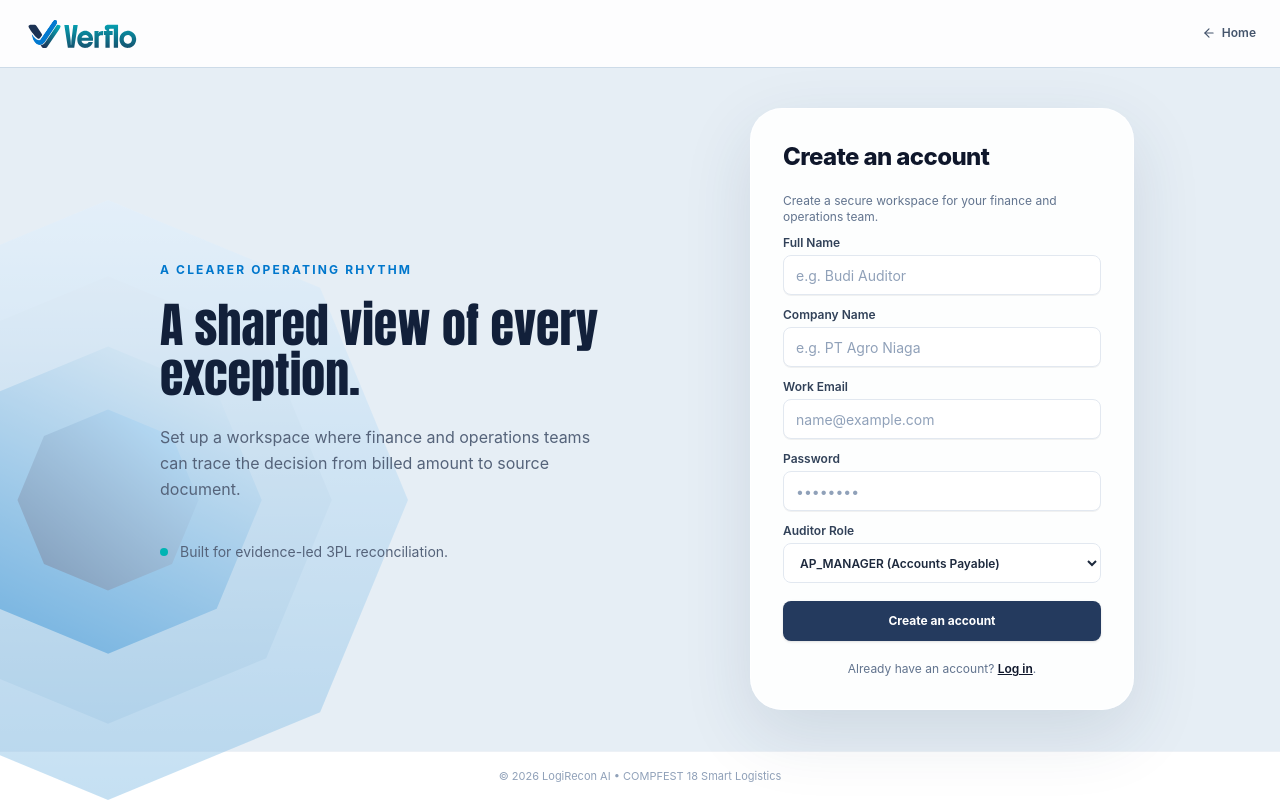
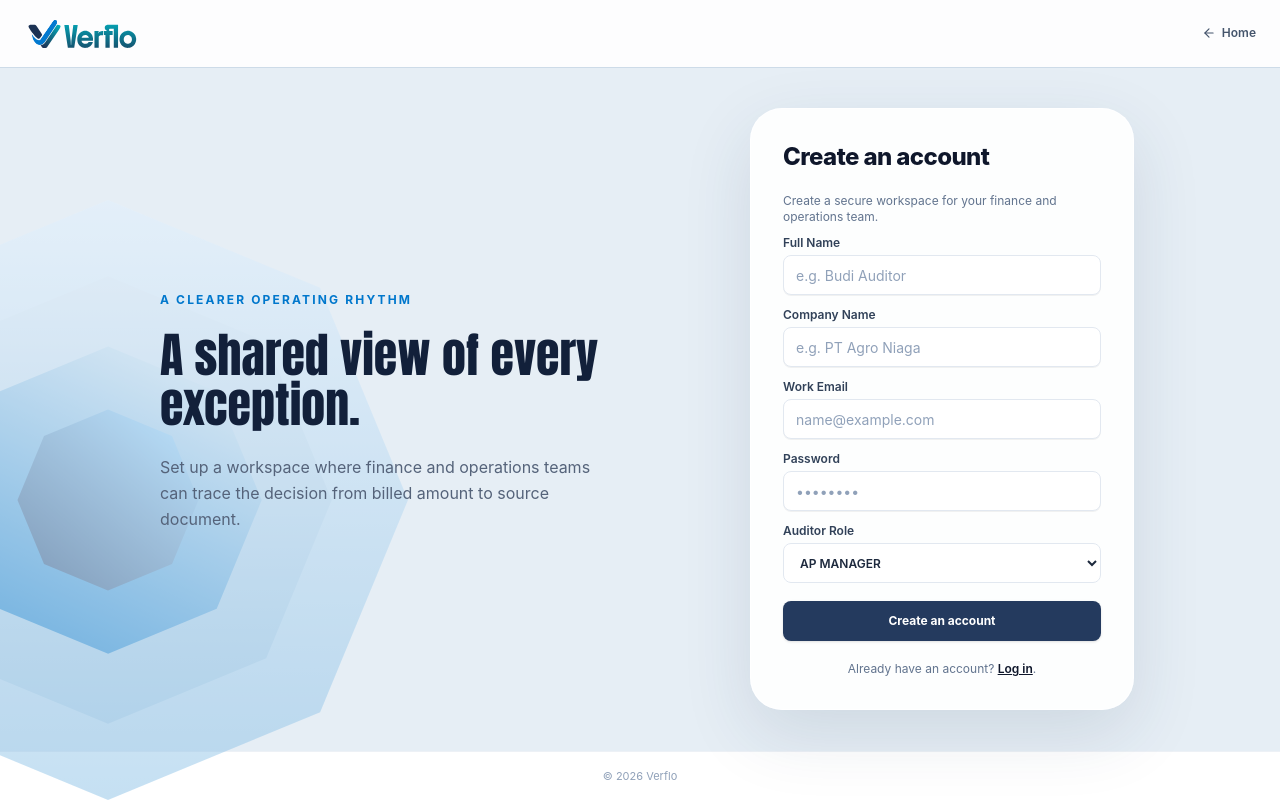
Before and after one commit to AIC-Compfest/frontend, a Next.js app: page /register in a window 1280 px wide. Built offline with nearby package versions, Linux system fonts and the light colour scheme; no server answers.

Commit message:
Perbaikan Login Register

```diff
--- a/src/app/login/page.tsx
+++ b/src/app/login/page.tsx
@@ -143,7 +143,7 @@ export default function LoginPage() {
 
       {/* Clean Subtle Footer */}
       <footer className="py-4 text-center text-[11px] text-slate-400 border-t border-slate-200/60 bg-white">
-        © 2026 LogiRecon AI • COMPFEST 18 Smart Logistics
+        © 2026 Verflo
       </footer>
     </div>
   );
--- a/src/app/register/page.tsx
+++ b/src/app/register/page.tsx
@@ -74,7 +74,6 @@ export default function RegisterPage() {
             <span className="text-xs font-bold uppercase tracking-[0.18em] text-[#0077CC]">A clearer operating rhythm</span>
             <h1 className="font-display text-5xl leading-[1.05] text-[#12203A] mt-5">A shared view of every exception.</h1>
             <p className="text-base leading-relaxed text-[#55637A] max-w-md mt-6">Set up a workspace where finance and operations teams can trace the decision from billed amount to source document.</p>
-            <div className="mt-10 flex items-center gap-3 text-sm text-[#55637A]"><span className="h-2 w-2 rounded-full bg-[#00B4B3]" />Built for evidence-led 3PL reconciliation.</div>
           </div>
           <div className="w-full max-w-sm mx-auto space-y-4">
           <Card className="mx-auto border border-white/80 shadow-[0_24px_70px_rgba(36,58,94,0.12)] bg-white/90 rounded-[2rem] overflow-hidden backdrop-blur-xl">
@@ -153,10 +152,9 @@ export default function RegisterPage() {
                       onChange={(e) => setRole(e.target.value)}
                       className="h-10 rounded-lg border border-slate-200 bg-white px-3 text-xs font-semibold text-slate-800 focus:outline-none focus:ring-2 focus:ring-[#243A5E]"
                     >
-                      <option value="AP_MANAGER">AP_MANAGER (Accounts Payable)</option>
-                      <option value="FINANCE_CONTROLLER">FINANCE_CONTROLLER (Finance Lead)</option>
-                      <option value="LOGISTICS_MANAGER">LOGISTICS_MANAGER (Operations)</option>
-                      <option value="AUDITOR">AUDITOR (Independent Reviewer)</option>
+                      <option value="AP_MANAGER">AP MANAGER</option>
+                      <option value="FINANCE_CONTROLLER">FINANCE CONTROLLER</option>
+                      <option value="AUDITOR">AUDITOR</option>
                     </select>
                   </div>
 
@@ -192,7 +190,7 @@ export default function RegisterPage() {
 
       {/* Clean Subtle Footer */}
       <footer className="py-4 text-center text-[11px] text-slate-400 border-t border-slate-200/60 bg-white">
-        © 2026 LogiRecon AI • COMPFEST 18 Smart Logistics
+        © 2026 Verflo
       </footer>
     </div>
   );
```
